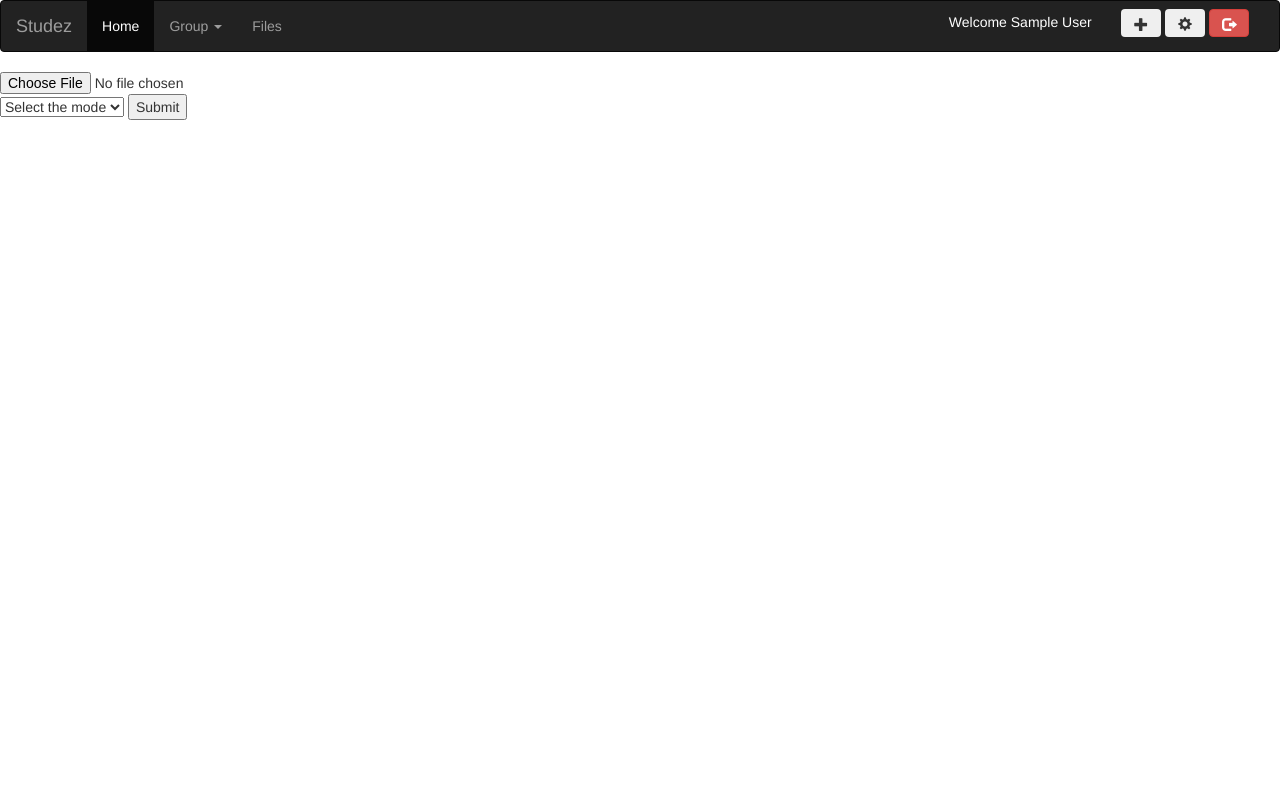
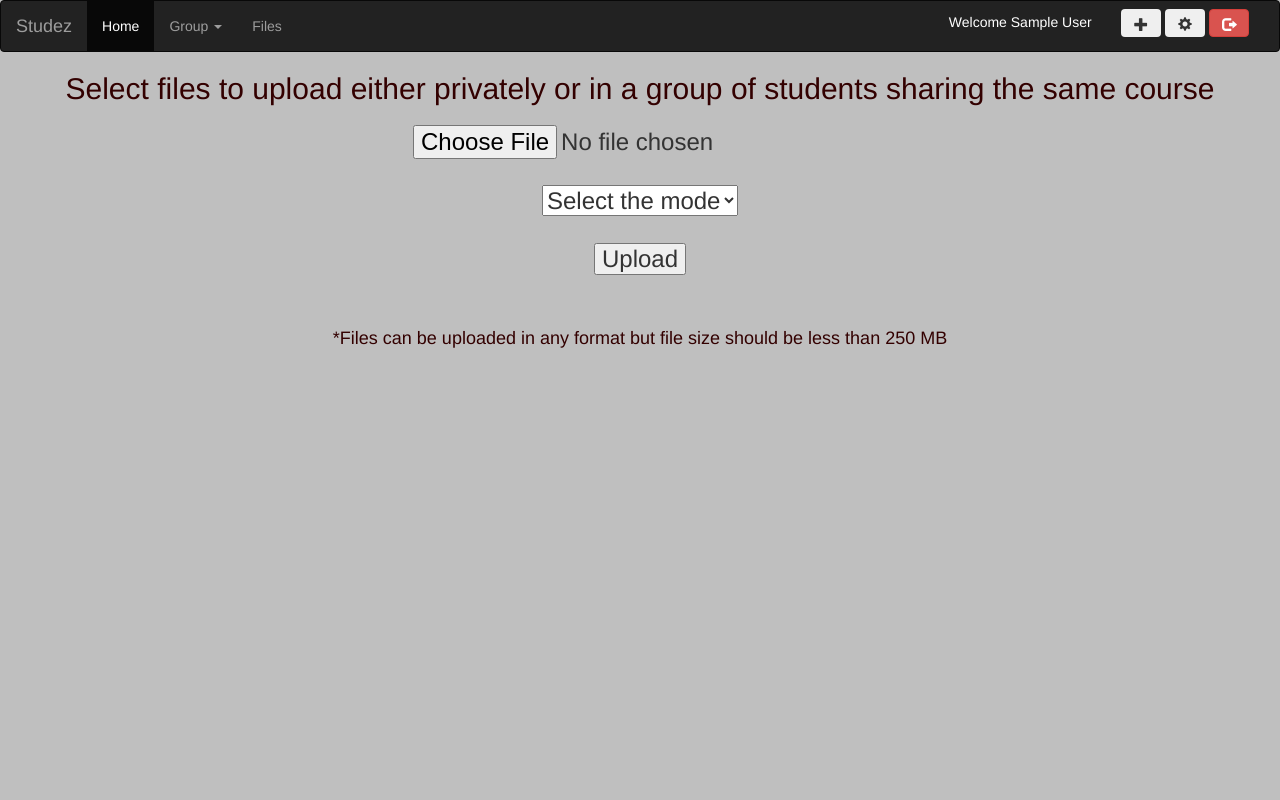
Before and after one commit to hritvi/Studez, a PHP site: page /php/uploads.php in a window 1280 px wide. Run offline with PHP 8.4, Linux system fonts and the light colour scheme; the visitor is signed in with stand-in values (Sample User, id 1); data comes from the database, SQL or seed files in the repository; data that the repository does not hold is empty; some libraries are stand-ins or nearby versions.

Commit message:
added styling in uploads link

```diff
--- a/css/uploads.css
+++ b/css/uploads.css
@@ -1,3 +1,6 @@
+body{
+	background-color: #bfbfbf;
+}
 .wel{
 	padding-right: 2vw;
 	color: white;
@@ -5,3 +8,8 @@
 .text{
 	color:white;
 }
+.hbh{
+	color:#330000;
+	text-decoration: bold;
+	size: 50px;
+}
--- a/php/uploads.php
+++ b/php/uploads.php
@@ -98,9 +98,11 @@
     </div>
   </div>
 </nav>
-      <form action="" method="POST" enctype="multipart/form-data">
-         <input type="file" name="Filedata" />
-         <select name="group" required>
+<center>
+   <h2 class="hbh">Select files to upload either privately or in a group of students sharing the same course</h2>
+      <h3><form action="" method="POST" enctype="multipart/form-data">
+         <input type="file" name="Filedata" /><br>
+         <select name="group" required >
             <option selected disabled>Select the mode</option>
             <option><?php echo $g1; ?></option>
             <option><?php echo $g2; ?></option>
@@ -109,9 +111,10 @@
             <option><?php echo $g5; ?></option>
             <option><?php echo $g6; ?></option>
             <option value="<?php echo $user_check ; ?>">Save privately</option>
-         </select>
-         <input type="submit"/>
-      </form>
-
+         </select><br><br>
+         <input type="submit" value="Upload" />
+      </form></h3><br>
+      <h4 class="hbh">*Files can be uploaded in any format but file size should be less than 250 MB </h4>
+</center>
    </body>
 </html>
```
